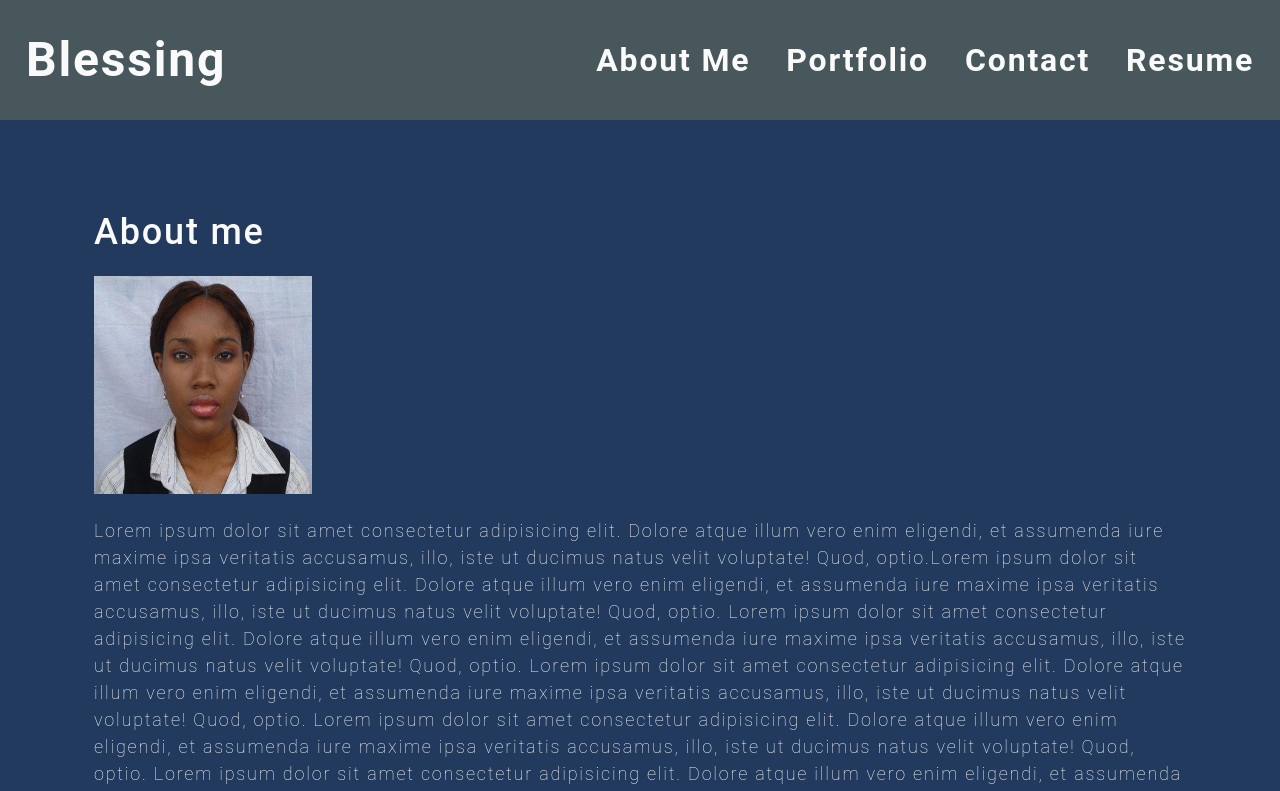
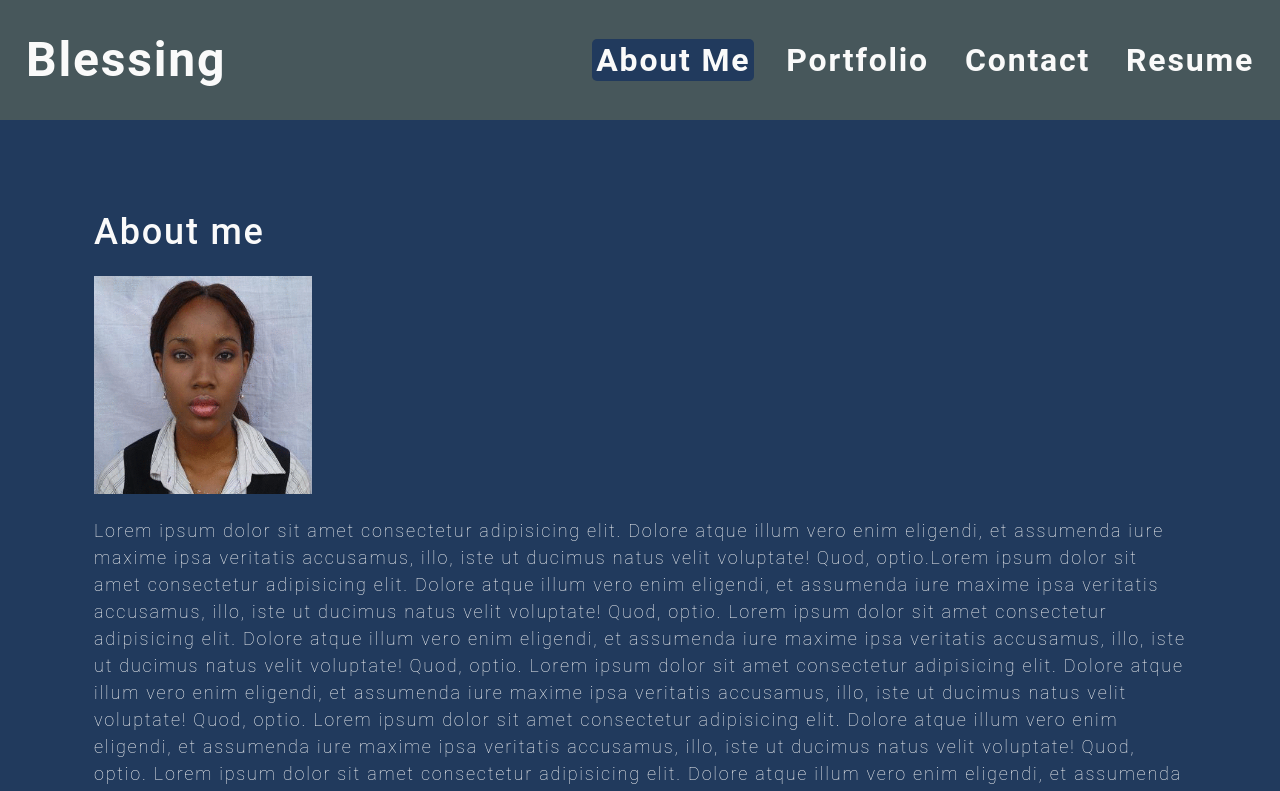
Before and after one commit to BlessingI/blessing-react-portfolio, a React (Create React App) app: page / in a window 1280 px wide. Shown: the top 791 px of the page. Built offline with nearby package versions, Linux system fonts and the light colour scheme.

Commit message:
added color to link

```diff
--- a/src/index.css
+++ b/src/index.css
@@ -300,8 +300,8 @@ a {
 
 }
 
-.navActive {
-  color: var(--secondary);
+.active {
+  background-color: #213a5d;
 }
 
 .fontawesome {
```
